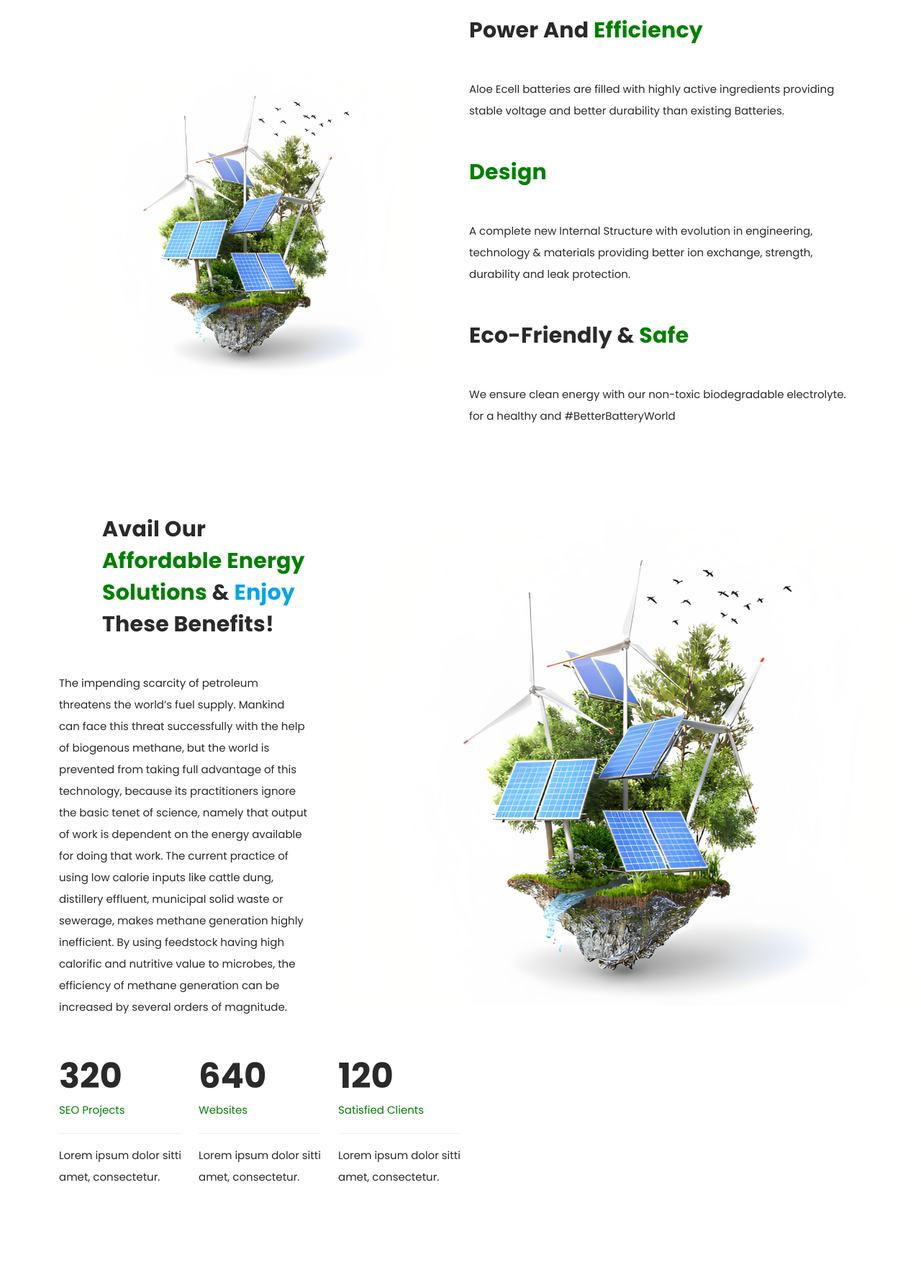
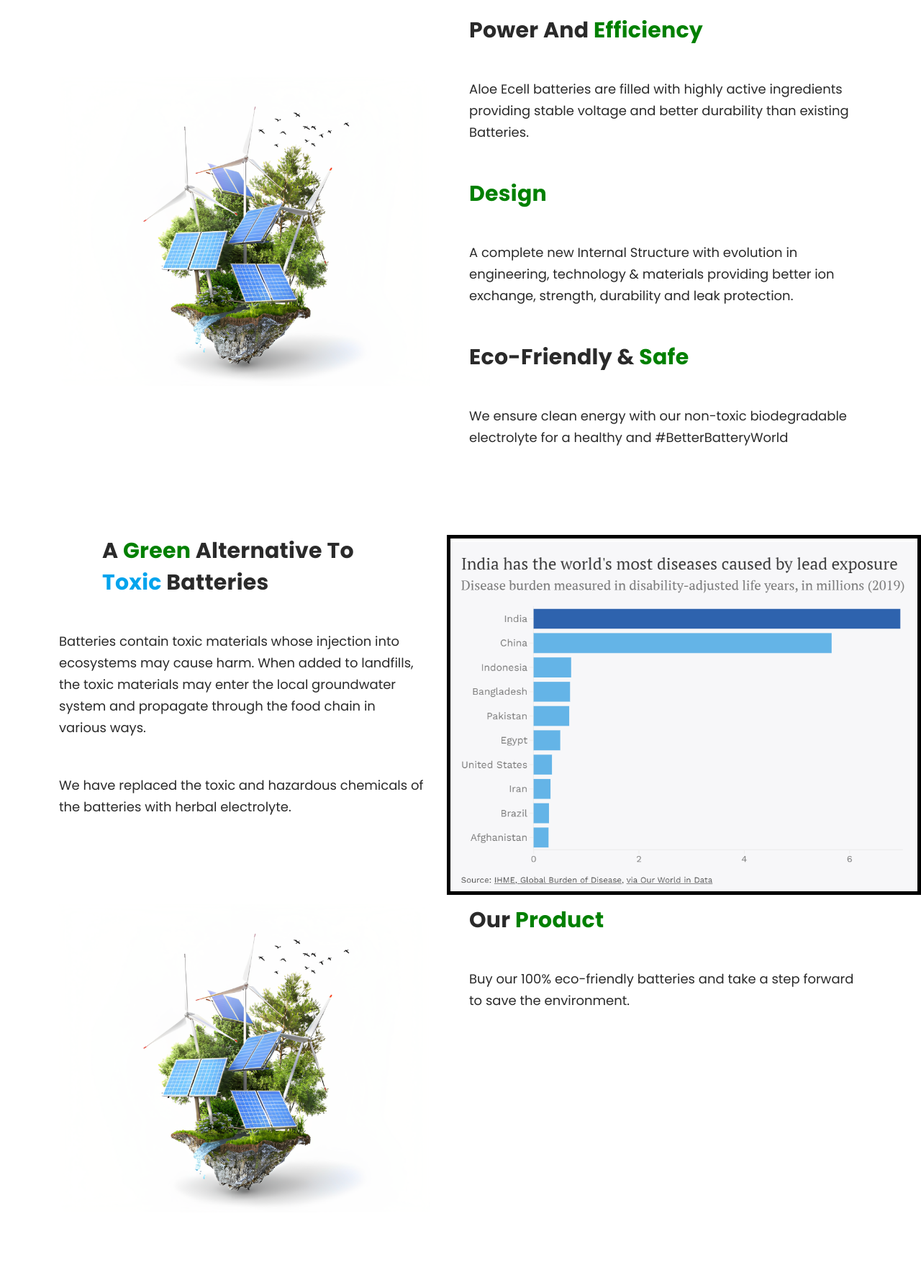
Before and after one commit to Rishabh3243/Solution-Fest-2023, a PHP site: the page made by green cells/greencell.html in a window 1280 px wide. Shown: the part 100-1871 px from the top of the page at 72% size. Run offline with PHP 8.4, Linux system fonts and the light colour scheme.

Commit message:
Green cell page updated

```diff
--- a/assets/css/templatemo-onix-digital.css
+++ b/assets/css/css for elements.css
@@ -1,9 +1,4 @@
 /*
-
-TemplateMo 565 Onix Digital
-
-https://templatemo.com/tm-565-onix-digital
-
 
 ------------------------------------------------
 Table of contents
@@ -124,7 +119,7 @@ ul {
 }
 
 p {
-  font-size: 15px;
+  font-size: 18px;
   line-height: 30px;
   color: #2a2a2a;
 }
--- a/green cells/greencell.html
+++ b/green cells/greencell.html
@@ -18,10 +18,16 @@
     <script src="../assets/js/contactus.js"></script>
     <!-- Additional CSS Files -->
     <link rel="stylesheet" href="../assets/css/fontawesome.css">
-    <link rel="stylesheet" href="../assets/css/templatemo-onix-digital.css">
+    <link rel="stylesheet" href="../assets/css/css for elements.css">
     <link rel="stylesheet" href="../assets/css/biogas.css">
     <link rel="stylesheet" href="../assets/css/animated.css">
     <link rel="stylesheet" href="../assets/css/owl.css">
+    <style>
+       #graph{
+      margin-right:"10px";
+      border: 5px solid black;
+    }
+    </style>
 
   </head>
 
@@ -90,7 +96,7 @@
             </br></br>
             <div class="section-heading">
               <h2>Eco-Friendly & <span>Safe</span></h2>
-              <p>We ensure clean energy with our non-toxic biodegradable electrolyte. for a healthy and #BetterBatteryWorld </p>
+              <p>We ensure clean energy with our non-toxic biodegradable electrolyte for a healthy and #BetterBatteryWorld </p>
             </div>
             </div>
           </div>
@@ -100,91 +106,37 @@
 
       <div id="about" class="about-us section">
               <div class="right-image">
-                <img src="../assets/images/about-left-image.png" alt="Two Girls working together">
+                <img id="graph" src="../assets/images/battery graph.png" alt="Battery graph" width="500px" height="500px">
               </div>
               <div class="container">
               <div class="col-lg-6">
                 <div class="section-heading heading">
-                  <h2>Avail our <span>affordable energy solutions</span> &amp; <em>enjoy</em> these benefits!</h2>
-                  <p>The impending scarcity of petroleum threatens the world’s fuel supply. Mankind can face this threat successfully with the help of biogenous methane, but the world is prevented from taking full advantage of this technology, because its practitioners ignore the basic tenet of science, namely that output of work is dependent on the energy available for doing that work. The current practice of using low calorie inputs like cattle dung, distillery effluent, municipal solid waste or sewerage, makes methane generation highly inefficient. By using feedstock having high calorific and nutritive value to microbes, the efficiency of methane generation can be increased by several orders of magnitude.</p>
-                  <div class="row">
-                    <div class="col-lg-4">
-                      <div class="fact-item">
-                        <div class="count-area-content">
-                          <div class="count-digit">320</div>
-                          <div class="count-title">SEO Projects</div>
-                          <p>Lorem ipsum dolor sitti amet, consectetur.</p>
+                  <h2>A <span>green</span> alternative to <em>toxic</em> batteries</h2>
+                  <p> Batteries contain toxic materials whose injection into ecosystems may cause harm. When added to landfills, the toxic materials may enter the local groundwater system and propagate through the food chain in various ways. </p>
+                    <p>We have replaced the toxic and hazardous chemicals of the batteries with herbal electrolyte.
                 </div>
         </div>
       </div>
-                    <div class="col-lg-4">
-                      <div class="fact-item">
-                        <div class="count-area-content">
-                          <div class="count-digit">640</div>
-                          <div class="count-title">Websites</div>
-                          <p>Lorem ipsum dolor sitti amet, consectetur.</p>
+
+
+  <div id="about" class="about-us section">
+    <div class="container">
+      <div class="row">
+        <div class="col-lg-6 align-self-center">
+          <div class="left-image">
+            <img src="assets/images/about-left-image.png" alt="">
           </div>
         </div>
-                    </div>
-                    <div class="col-lg-4">
-                      <div class="fact-item">
-                        <div class="count-area-content">
-                          <div class="count-digit">120</div>
-                          <div class="count-title">Satisfied Clients</div>
-                          <p>Lorem ipsum dolor sitti amet, consectetur.</p>
-                        </div>
+        <div class="col-lg-6">
+          <div class="section-heading">
+            <h2>Our <span>Product</span></h2>
+            <p>Buy our 100% eco-friendly batteries and take a step forward to save the environment.</p>
           </div>
         </div>
       </div>
     </div>
   </div>
 
-            <div id="about" class="about-us section">
-            <div class="container">
-            <div class="row">
-                <div class="col-lg-6 align-self-center">
-                <div class="left-image">
-                    <img src="../assets/images/about-left-image.png" alt="Two Girls working together">
-                </div>
-                </div>
-                <div class="col-lg-6">
-                <div class="section-heading">
-                    <h2>Avail our <span>affordable energy solutions</span> &amp; <em>enjoy</em> these benefits!</h2>
-                    <p>The impending scarcity of petroleum threatens the world’s fuel supply. Mankind can face this threat successfully with the help of biogenous methane, but the world is prevented from taking full advantage of this technology, because its practitioners ignore the basic tenet of science, namely that output of work is dependent on the energy available for doing that work. The current practice of using low calorie inputs like cattle dung, distillery effluent, municipal solid waste or sewerage, makes methane generation highly inefficient. By using feedstock having high calorific and nutritive value to microbes, the efficiency of methane generation can be increased by several orders of magnitude.</p>
-                    <div class="row">
-                    <div class="col-lg-4">
-                        <div class="fact-item">
-                        <div class="count-area-content">
-                            <div class="count-digit">320</div>
-                            <div class="count-title">SEO Projects</div>
-                            <p>Aloe Ecell batteries are filled with highly active ingredients providing stable voltage and better durability than existing Batteries.</p>
-                        </div>
-                        </div>
-                    </div>
-                    <div class="col-lg-4">
-                        <div class="fact-item">
-                        <div class="count-area-content">
-                            <div class="count-digit">640</div>
-                            <div class="count-title">Websites</div>
-                            <p>Lorem ipsum dolor sitti amet, consectetur.</p>
-                        </div>
-                        </div>
-                    </div>
-                    <div class="col-lg-4">
-                        <div class="fact-item">
-                        <div class="count-area-content">
-                            <div class="count-digit">120</div>
-                            <div class="count-title">Satisfied Clients</div>
-                            <p>Lorem ipsum dolor sitti amet, consectetur.</p>
-                        </div>
-                        </div>
-                    </div>
-                    </div>
-                </div>
-                </div>
-            </div>
-        </div>
-    </div>
   </section>
   <!-- section ends -->
 
--- a/index.html
+++ b/index.html
@@ -18,7 +18,7 @@
     <script src="assets/js/contactus.js"></script>
     <!-- Additional CSS Files -->
     <link rel="stylesheet" href="assets/css/fontawesome.css">
-    <link rel="stylesheet" href="assets/css/templatemo-onix-digital.css">
+    <link rel="stylesheet" href="assets/css/css for elements.css">
     <link rel="stylesheet" href="assets/css/animated.css">
     <link rel="stylesheet" href="assets/css/owl.css">
 
@@ -82,7 +82,7 @@
               <div class="owl-carousel owl-banner">
                 <div class="item header-text">
                   <h6>Welcome to GREEN CIRCLE</h6>
-                  <h2>Our <em>mission</em> is to make alternative resources of energy reach every <span>home.</span></h2>
+                  <h2>Our <em>mission</em> is to make alternative resources of energy reach every <span>home!</span></h2>
                   <p>We aim to live on the principle of recycling, thus making a complete green circle! </p>
                   <div class="down-buttons">
                     <div class="main-blue-button-hover">
@@ -564,7 +564,7 @@
             </div>
             <div class="info">
               <span><i class="fa fa-phone"></i> <a href="#">010-020-0340<br>090-080-0760</a></span>
-              <span><i class="fa fa-envelope"></i> <a href="#">info@company.com<br>mail@company.com</a></span>
+              <span><i class="fa fa-envelope"></i> <a href="#">circlegreen23@gmail.com</a></span>
             </div>
           </div>
         </div>
--- a/templatemo_565_onix_digital/Biogas/Biogas.html
+++ b/templatemo_565_onix_digital/Biogas/Biogas.html
@@ -18,7 +18,7 @@
     <script src="../assets/js/contactus.js"></script>
     <!-- Additional CSS Files -->
     <link rel="stylesheet" href="../assets/css/fontawesome.css">
-    <link rel="stylesheet" href="../assets/css/templatemo-onix-digital.css">
+    <link rel="stylesheet" href="../assets/css/css for elements.css">
     <link rel="stylesheet" href="../assets/css/biogas.css">
     <link rel="stylesheet" href="../assets/css/animated.css">
     <link rel="stylesheet" href="../assets/css/owl.css">
```
Also changed, not shown: assets/images/battery graph.png (added). Lines whose indentation alone changed are shown as unchanged.
